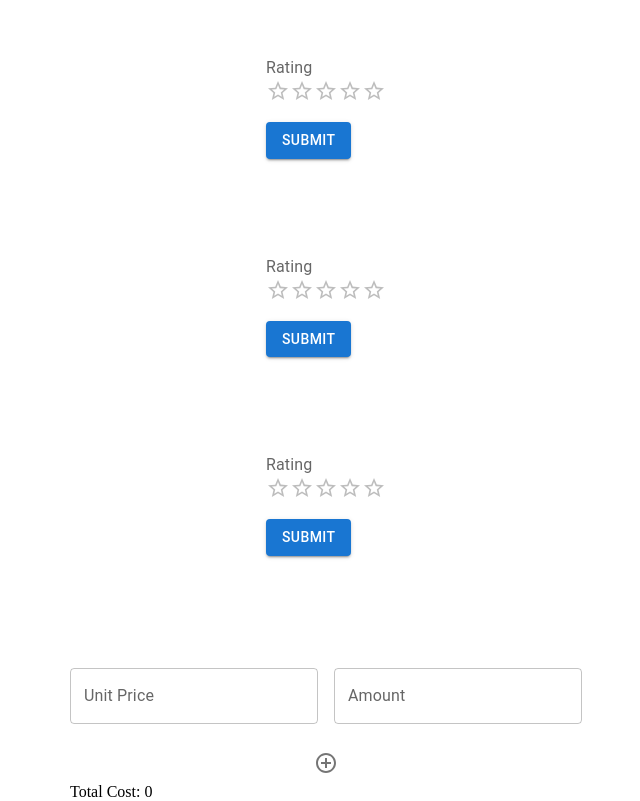
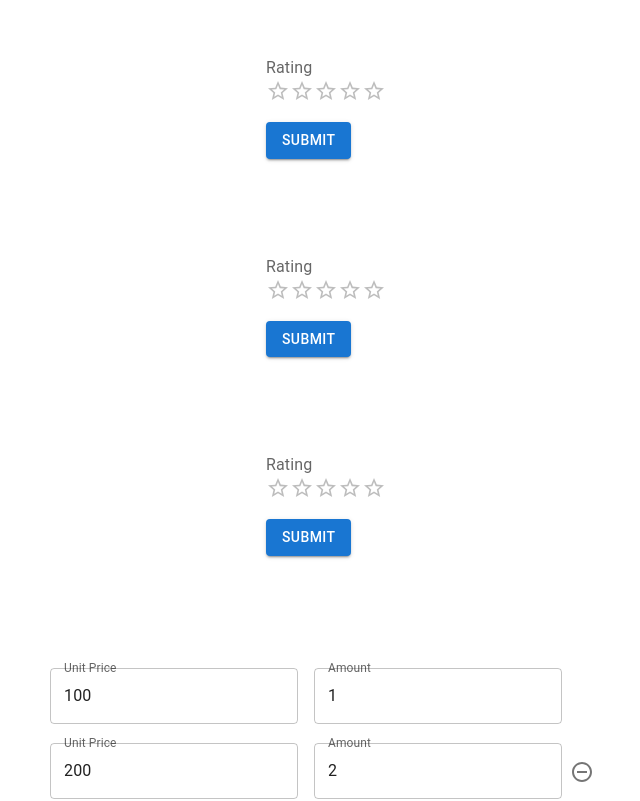
Before and after one commit to hiroki1216/nextjs-dashboard, a Next.js app: page /dev/form in a window 1280 px wide. Shown: the top 801 px of the page, without its empty margins (314-954 px from the left). Built offline with nearby package versions, Linux system fonts and the light colour scheme.

Commit message:
feat: Pass records data to DynamicForm component for improved data handling

```diff
--- a/app/dev/form/page.tsx
+++ b/app/dev/form/page.tsx
@@ -1,10 +1,25 @@
 import { Box } from "@mui/material";
+import { DynamicForm } from "./shared/components/dynamic-form/dynamic-form";
 import MyRating from "./shared/components/rating";
 import MyRatingNonCtlState from "./shared/components/rating-non-ctl-state";
 import MyRatingNonCtlWatch from "./shared/components/rating-non-ctl-watch";
-import { DynamicForm } from "./shared/components/dynamic-form/dynamic-form";
 
+type RecordsObj = {
+  records?: {
+    unitPrice: number;
+    amount: number;
+  }[];
+};
 export default function Page() {
+  // レコードのテストデータ(空の場合は空のオブジェクトを渡す)
+  // const recordsObj: RecordsObj = {};
+  const recordsObj: RecordsObj = {
+    records: [
+      { unitPrice: 100, amount: 1 },
+      { unitPrice: 200, amount: 2 },
+    ],
+  };
+
   return (
     <main>
       <div className="mb-4">
@@ -19,7 +34,7 @@ export default function Page() {
             <MyRatingNonCtlWatch />
           </Box>
           <Box sx={{ my: 6 }}>
-            <DynamicForm />
+            <DynamicForm records={recordsObj.records} />
           </Box>
         </Box>
       </div>
--- a/app/dev/form/shared/components/dynamic-form/dynamic-form.tsx
+++ b/app/dev/form/shared/components/dynamic-form/dynamic-form.tsx
@@ -35,8 +35,15 @@ const schema = z.object({
 });
 
 export type Schema = z.infer<typeof schema>;
+type Props = {
+  records?: {
+    unitPrice: number;
+    amount: number;
+  }[];
+};
 
-export function DynamicForm() {
+export function DynamicForm(props: Props) {
+  const { records } = props;
   const {
     register,
     control,
@@ -45,7 +52,9 @@ export function DynamicForm() {
   } = useForm<Schema>({
     resolver: zodResolver(schema),
     defaultValues: {
-      records: [{ unitPrice: undefined as never, amount: undefined as never }],
+      records: records
+        ? records
+        : [{ unitPrice: undefined as never, amount: undefined as never }],
     },
   });
   const { fields, append, remove } = useFieldArray({
```
